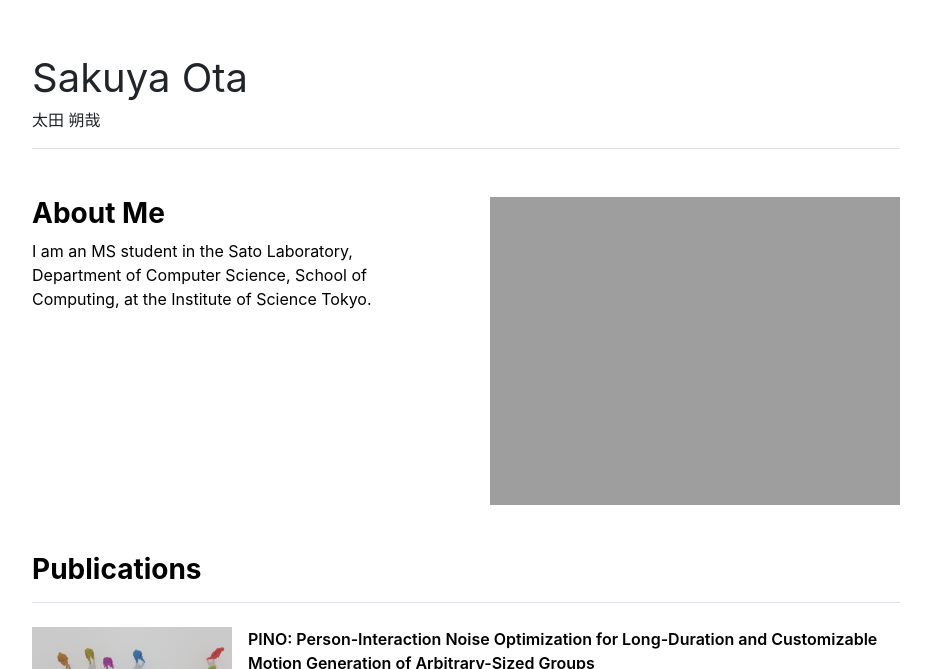
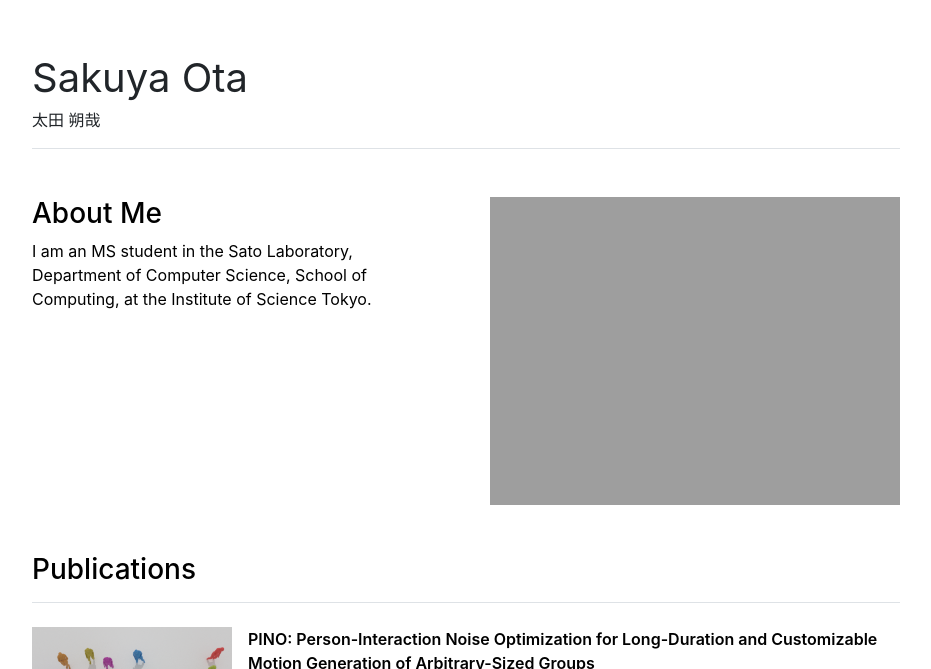
Before and after one commit to sinc865/sinc865.github.io, a Jekyll site: the page built from index.md, in a window 1280 px wide. Shown: the top 669 px of the page, without its empty margins (174-1105 px from the left). Built offline with Jekyll 4.4.1, drawn with Linux system fonts in a browser that asks for light colours.

Commit message:
update font

```diff
--- a/_includes/publications.html
+++ b/_includes/publications.html
@@ -1,6 +1,6 @@
 <div class="row g-5 mb-5">
   <div>
-    <h3 class="fw-bold border-bottom pb-3 mb-4">Publications</h3>
+    <h3 class="border-bottom pb-3 mb-4">Publications</h3>
 
     {% if page.title == "Home" %}
     {% assign pubs = site.data.publications.featured %}
--- a/_layouts/home.html
+++ b/_layouts/home.html
@@ -4,7 +4,7 @@ layout: default
 
 <div class="row g-5 mb-5">
   <div class="col-md-6">
-    <h3 class="fw-bold">About Me</h3>
+    <h3>About Me</h3>
     {{ content }}
   </div>
   <div class="col-md-6">
```
